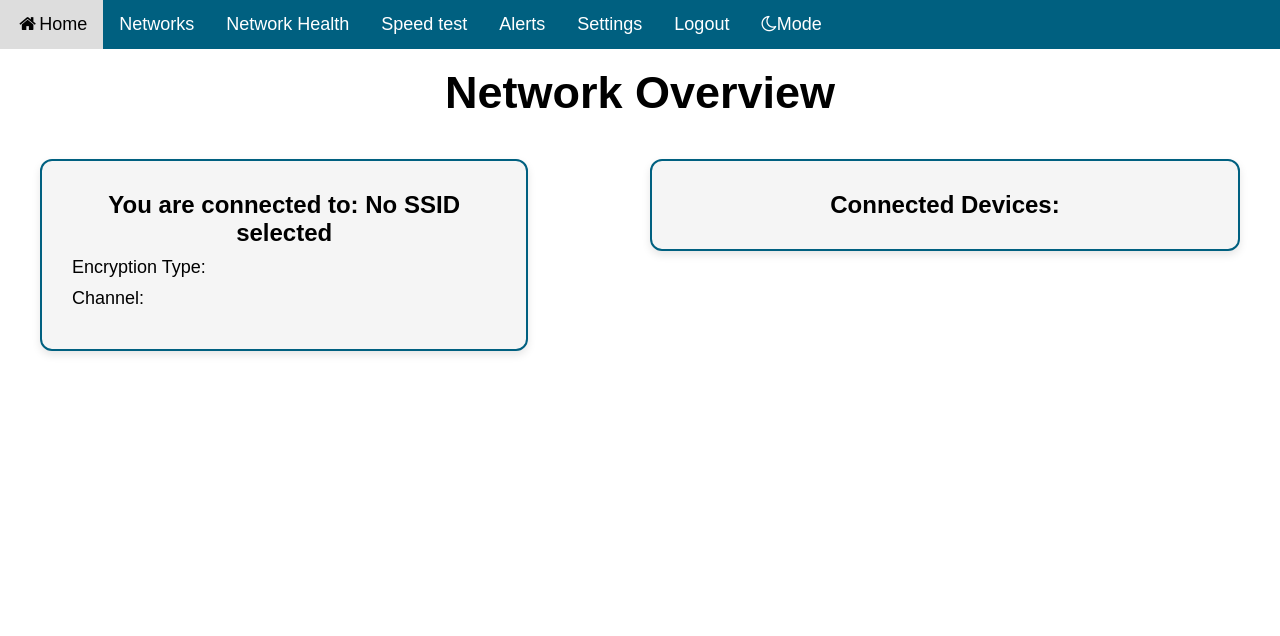
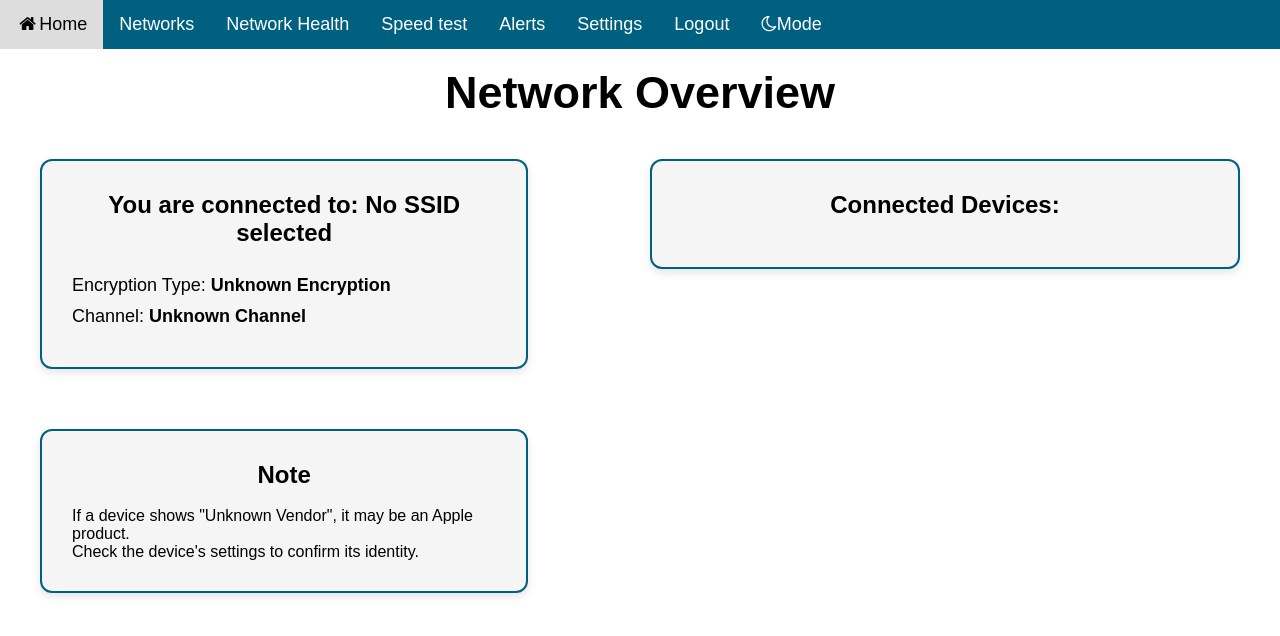
Before and after one commit to HabibaNour/Group-Project, a Flask app: page /devices in a window 1280 px wide. Shown: the top 636 px of the page. Run offline with Flask 3, Linux system fonts and the light colour scheme; a user stored in the database is signed in; some libraries are stand-ins or nearby versions.

Commit message:
ITS WORKING

```diff
--- a/templates/devices.html
+++ b/templates/devices.html
@@ -14,14 +14,25 @@
   <div class = "two_box_container">
     <div class = "network_details">
       <h2>You are connected to: <span id = 'selected_SSID'></span></h2>
+      <br>
       <p>Encryption Type: <span id = 'encryption'></span></p>
       <p>Channel: <span id = 'channel'></span></p>
     </div>
 
     <div class = "device_box">
       <h2>Connected Devices: </h2>
+      <br>
       <ul id = "mac-list"></ul>
     </div>
+
+    <div class = "device_info">
+      <h2>Note</h2>
+      <br>
+      <p>If a device shows "Unknown Vendor", it may be an Apple product.</p>
+      <p>Check the device's settings to confirm its identity.</p>
+    </div>
+
+
   </div>
 
   <script>
@@ -30,10 +41,12 @@
 
     //getting network details from sessionStorage
     let selected_SSID = sessionStorage.getItem('selected_SSID');
+    let encryption = sessionStorage.getItem('crypto');
+    let channel = sessionStorage.getItem('channel');
 
     document.getElementById('selected_SSID').innerText = selected_SSID || "No SSID selected";
-    //document.getElementById('crypto').innerText = encryption || "Unknown Encryption";
-    //document.getElementById('channel').innerText = channel || "Unknown Channel";
+    document.getElementById('encryption').innerText = encryption || "Unknown Encryption";
+    document.getElementById('channel').innerText = channel || "Unknown Channel";
 
 
     var all_devices = JSON.parse(sessionStorage.getItem("devices")) || {};
```
